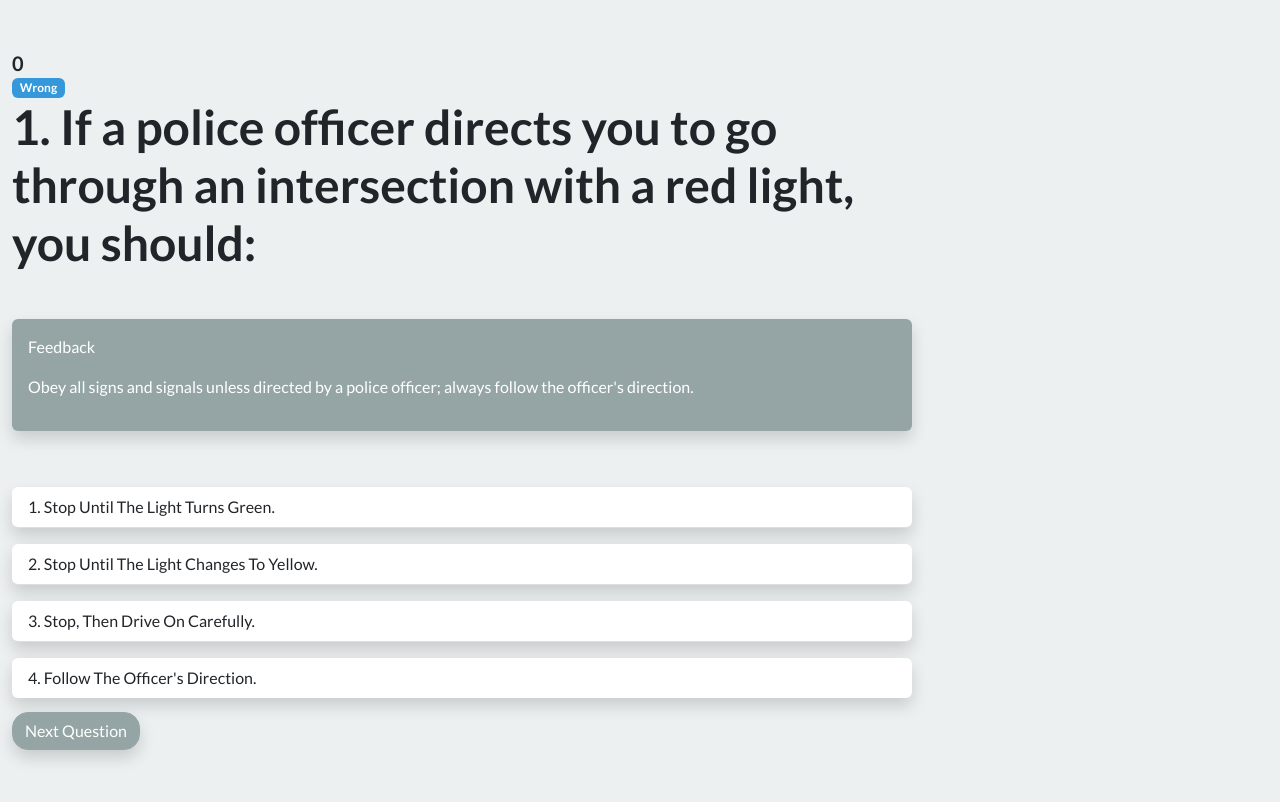
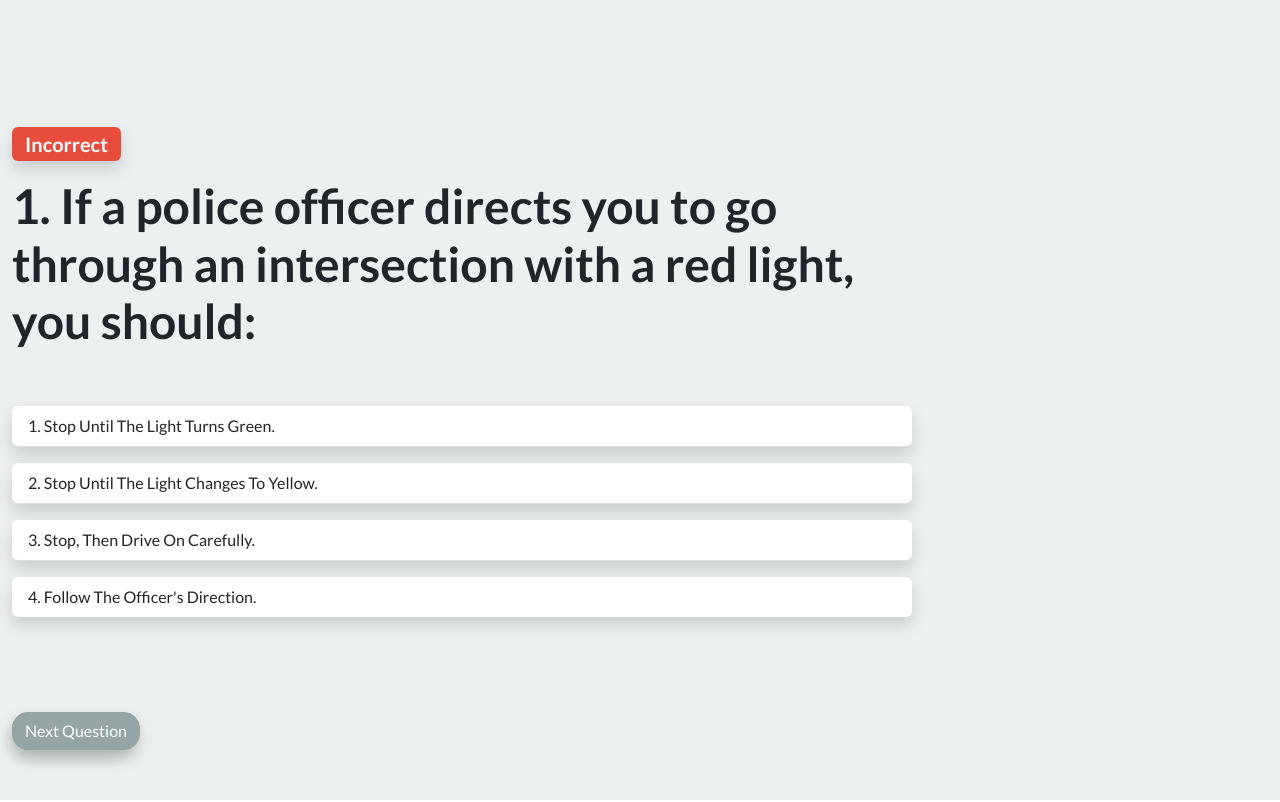
Before and after one commit to b-c-dipesh/dmv_test, a React (Create React App) app: page / in a window 1280 px wide. Built offline with nearby package versions, Linux system fonts and the light colour scheme.

Commit message:
Add Score counter and logic to check user answer

```diff
--- a/src/App.js
+++ b/src/App.js
@@ -6,40 +6,63 @@ const App = () => {
 	const [currentQuestion, setCurrentQuestion] = useState(0);
 	const [isCorrect, setIsCorrect] = useState(false);
 	const [score, setScore] = useState(0);
-	const feedbackRef = useRef();
+	const answerRef = useRef();
+	const rightWrongInfoRef = useRef();
+
+	const viewAnswer = () => {
+		answerRef.current.classList.toggle('d-none');
+	};
 
 	const checkAnswer = (value) => {
 		if (value === questions[currentQuestion].correctAnswer) {
-			feedbackRef.current.classList.remove('d-none');
 			setScore(score + 1);
 			setIsCorrect(true);
 		} else {
-			feedbackRef.current.classList.remove('d-none');
 			setIsCorrect(false);
 		}
+		rightWrongInfoRef.current.classList.remove('d-none');
 	};
 
 	const displayNextQuestion = () => {
-		feedbackRef.current.classList.add('d-none');
+		answerRef.current.classList.add('d-none');
+		rightWrongInfoRef.current.classList.add('d-none');
 		setCurrentQuestion(currentQuestion + 1);
 	};
 
 	return (
 		<div className="container-fluid min-vh-100 bg-light">
 			<main className="d-flex flex-column justify-content-center align-items-start min-vh-100 py-5">
-				<span className="fw-bold fs-5">{score}</span>
-				<span className="badge bg-info">
-					{isCorrect ? 'Correct' : 'Wrong'}
-				</span>
+				<section ref={rightWrongInfoRef} className="right-wrong-info">
+					{isCorrect && (
+						<p className="fw-bold fs-5 d-flex align-items-center">
+							{score}{' '}
+							<span className="ms-1 badge bg-info shadow">
+								Correct
+							</span>
+						</p>
+					)}
+					{isCorrect || (
+						<p className="fw-bold fs-5 badge bg-danger shadow">
+							Incorrect
+						</p>
+					)}
+				</section>
 				<section className="qna-section rounded-4 min-vh-50">
 					<h1 className="fw-bold question">{`${
 						currentQuestion + 1
 					}. ${questions[currentQuestion].question}`}</h1>
+					<button
+						type="button"
+						className="btn btn-secondary shadow rounded-4"
+						onClick={viewAnswer}
+					>
+						View Answer
+					</button>
 					<article
-						ref={feedbackRef}
-						className="mt-5 feedback shadow rounded alert alert-secondary"
+						ref={answerRef}
+						className="mt-5 feedback shadow rounded alert alert-secondary d-none answer"
 					>
-						<p>Feedback</p>
+						<p>Answer</p>
 						<p>{questions[currentQuestion].feedback}</p>
 					</article>
 					<ol className="my-5 list-group list-group-numbered list-group-flush">
```
